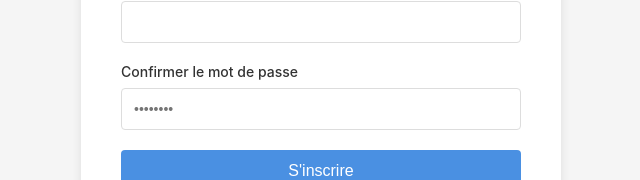
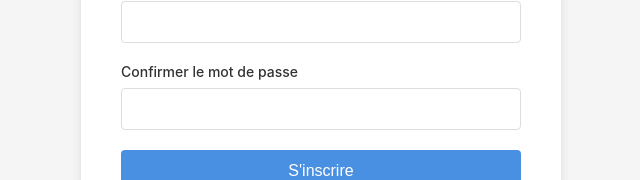
Before and after one commit to Snowlydial/S5_Cloud_Carte, a React (Create React App) app in the folder frontend-web/: page /register in a window 1280 px wide. Shown: the part 402-582 px from the top of the page, without its empty margins (319-959 px from the left). Built offline with nearby package versions, Linux system fonts and the light colour scheme.

Commit message:
Update RegisterPage.jsx

```diff
--- a/frontend-web/src/pages/RegisterPage.jsx
+++ b/frontend-web/src/pages/RegisterPage.jsx
@@ -97,7 +97,6 @@ const RegisterPage = () => {
                             id="confirmPassword"
                             value={confirmPassword}
                             onChange={(e) => setConfirmPassword(e.target.value)}
-                            placeholder="••••••••"
                             disabled={isLoading}
                         />
                     </div>
```
